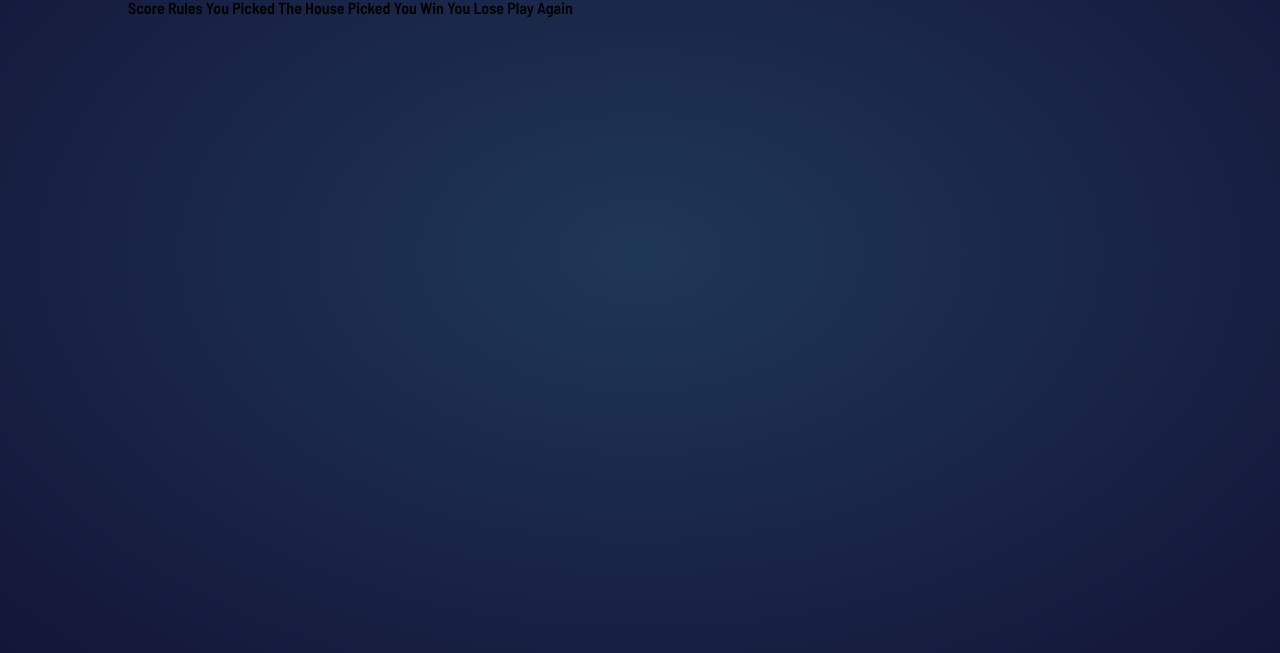
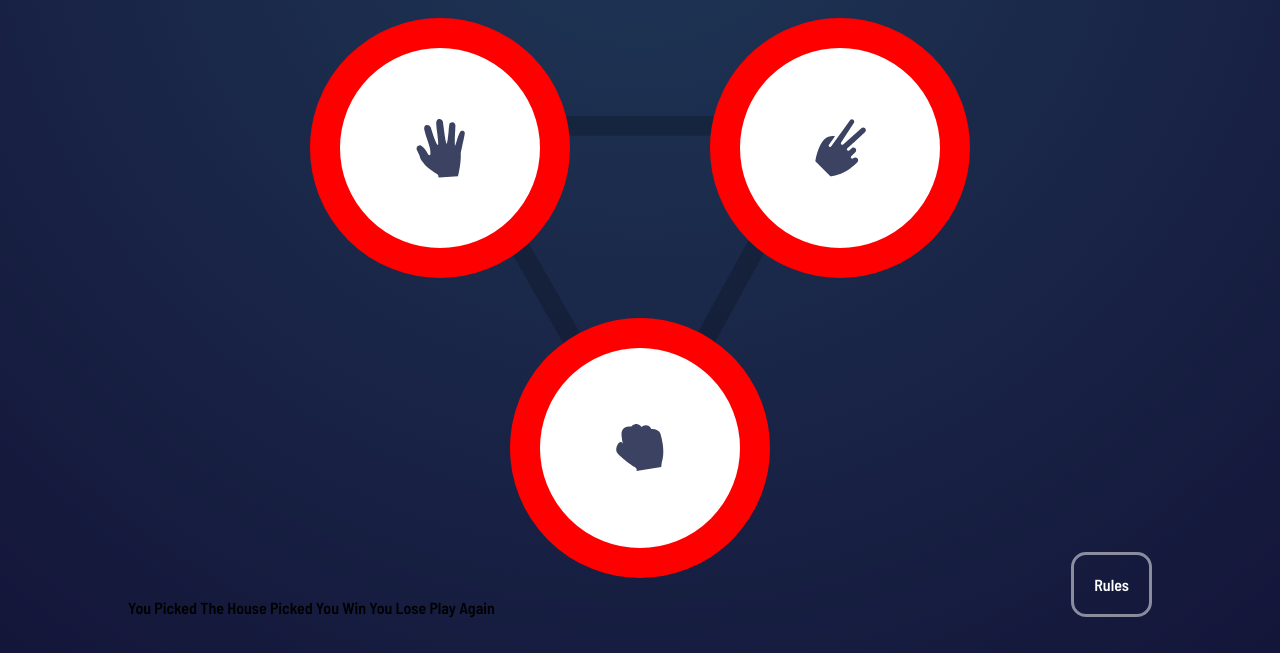
Before and after one commit to PunchyouAl/rockpaperscissors, a plain HTML site: page index.html in a window 1280 px wide. Shown: the part 147-800 px from the top of the page. Drawn offline with Linux system fonts and the light colour scheme.

Commit message:
addition of buttons

```diff
--- a/index.html
+++ b/index.html
@@ -15,8 +15,28 @@
       <div class="name">Rock<br>Paper<br>Scissors</div>
       <div class="scoreInner"><div class="label">SCORE</div><div class="score">0</div></div>
         </div>
-        Score
-        Rules
+        <div class="rulesButton">
+          Rules
+        </div>
+
+        <div class="buttonPicker">
+          <div class="buttonOuter" id="paper">
+             <div class="colouredRing" data-color="#000000">
+                <img src="images/icon-paper.svg" alt="paperButton">
+             </div>
+          </div>
+          <div class="buttonOuter" id="scissors">
+            <div class="colouredRing" data-color="#000000">
+              <img src="images/icon-scissors.svg" alt="scissorsButton">
+           </div>
+          </div>
+          <div class="buttonOuter" id="rock">
+            <div class="colouredRing" data-color="#000000">
+              <img src="images/icon-rock.svg" alt="rockButton">
+           </div>
+          </div>
+      </div>
+
 
         You Picked
         The House Picked
--- a/style/style.css
+++ b/style/style.css
@@ -5,7 +5,7 @@
 }
 
 body {
-    background-image: radial-gradient(hsl(214, 47%, 23%),hsl(237, 49%, 15%));
+    background-image: radial-gradient(circle at top center, hsl(214, 47%, 23%),hsl(237, 49%, 15%));
     margin: 0;
 }
 
@@ -16,6 +16,8 @@ body {
 .inner {
     width: 80%;
     margin: auto;
+    position: relative;
+    min-height: 500px;
 }
 
 .name {
@@ -49,3 +51,46 @@ body {
 .score {
     font-size: 50px;
 }
+
+.rulesButton {
+    position: absolute;
+    bottom: 0;
+    right: 0;
+    padding: 20px;
+    border: 3px solid rgba(255,255,255,0.5);
+    color: white;
+    border-radius: 15px;
+}
+
+.buttonPicker {
+    display: flex;
+    flex-direction: row;
+    flex-wrap: wrap;
+    justify-content: space-around;
+    align-items: center;
+    background-image: url(../images/bg-triangle.svg);
+    width: 800px;
+    height: 600px;
+    margin: auto;
+    background-size: 50%;
+    background-repeat: no-repeat;
+    background-position: center;
+}
+
+.buttonPicker .buttonOuter {
+    width: 50%;
+    display: flex;
+    align-items: center;
+    justify-content: center;
+}
+
+.colouredRing {
+    width: 200px;
+    height: 200px;
+    border: red 30px solid;
+    background-color: #ffffff;
+    border-radius: 100%;
+    display: flex;
+    justify-content: center;
+    align-items: center;
+}
```
